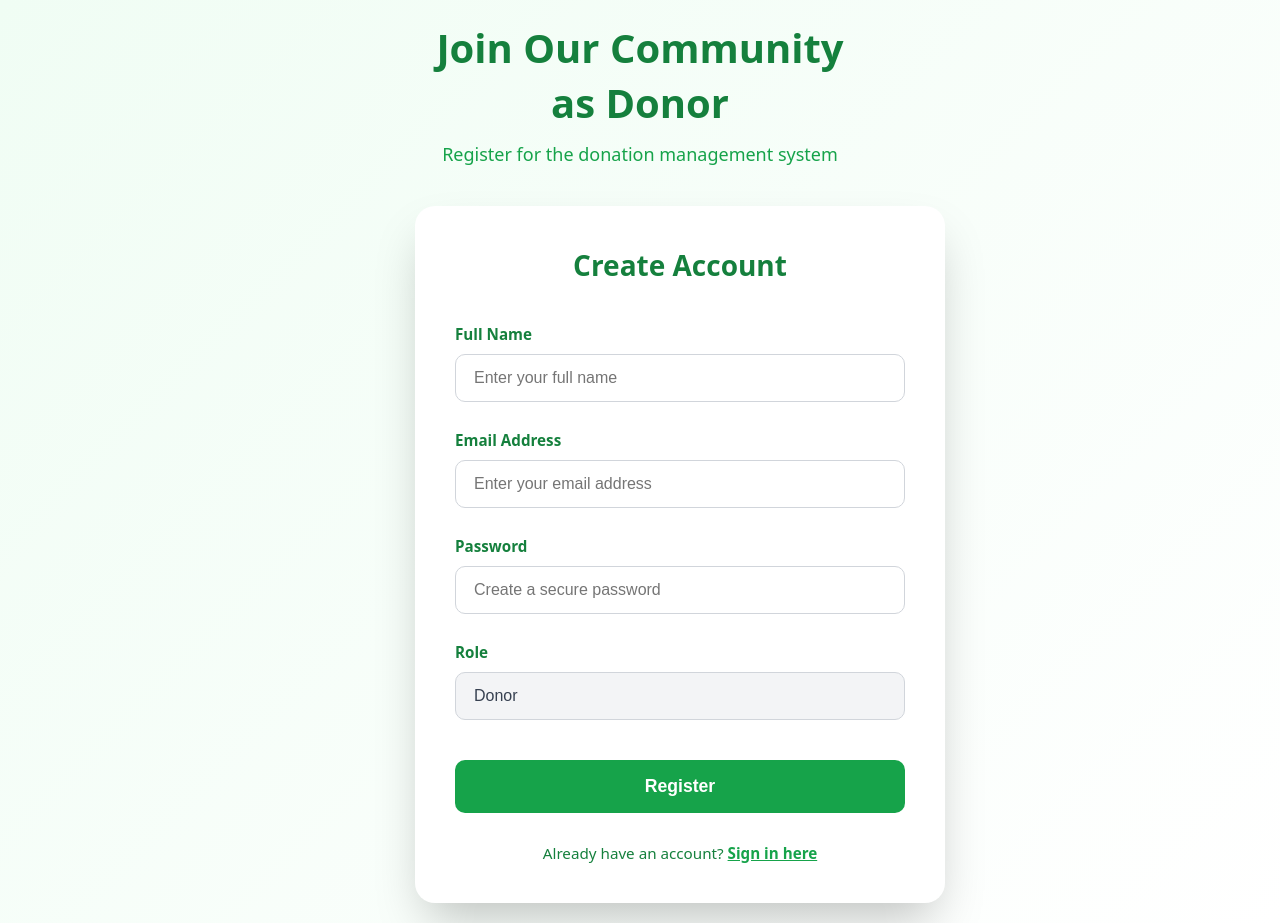
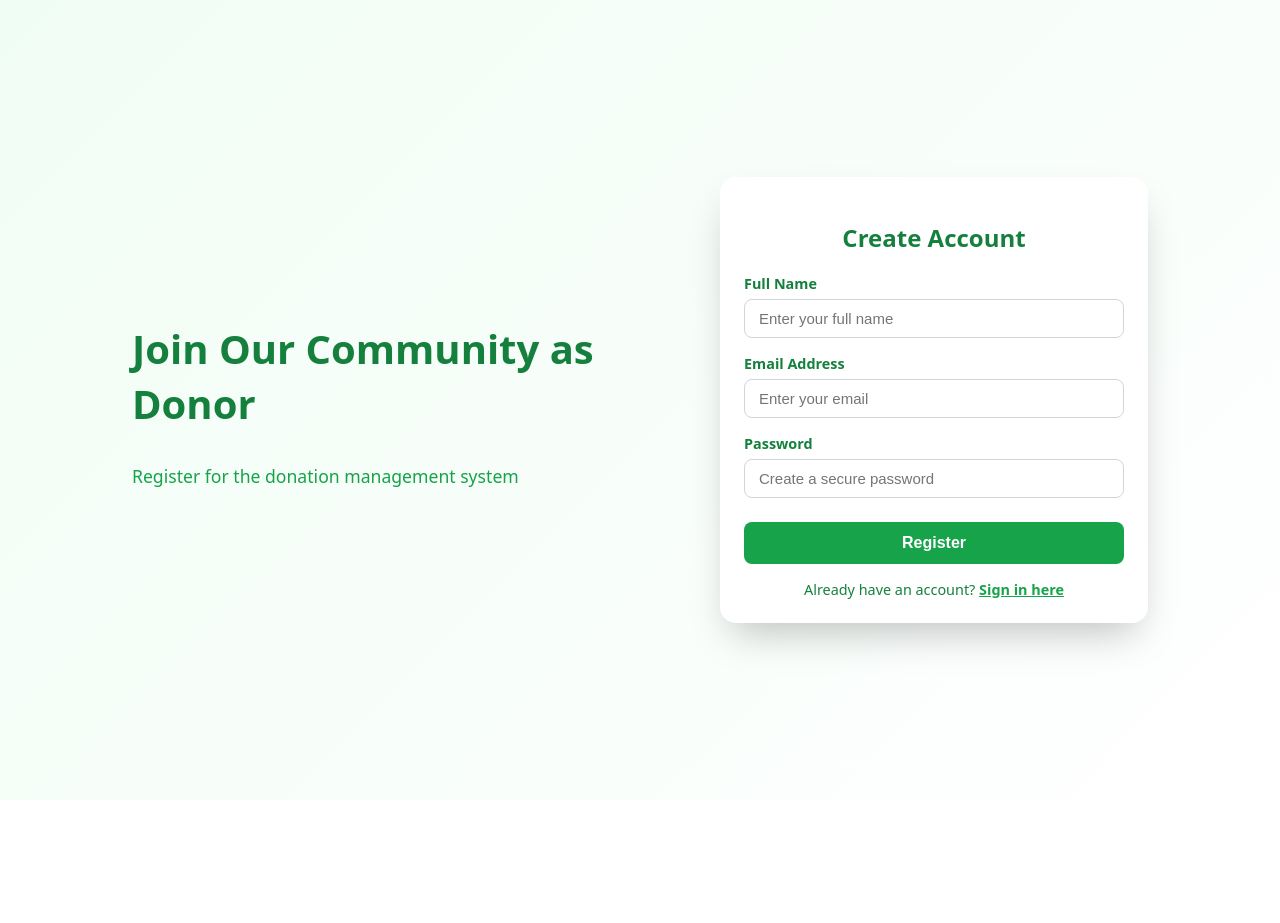
Before and after one commit to adrita06/Kindle_Hope, a React (Create React App) app in the folder frontend/: page /register in a window 1280 px wide. After the commit the page ends 800 px from the top, so only its background shows below. Built offline with nearby package versions, Linux system fonts and the light colour scheme.

Commit message:
modified the look of register and login

```diff
--- a/frontend/src/components/login-form.js
+++ b/frontend/src/components/login-form.js
@@ -1,154 +1,145 @@
-import React, { useState } from "react"
+import React, { useState } from "react";
 
 export function LoginForm() {
-  const [email, setEmail] = useState("")
-  const [password, setPassword] = useState("")
-  const [message, setMessage] = useState("")
-  const [isSuccess, setIsSuccess] = useState(false)
-  const [isLoading, setIsLoading] = useState(false)
+  const [email, setEmail] = useState("");
+  const [password, setPassword] = useState("");
+  const [message, setMessage] = useState("");
+  const [isSuccess, setIsSuccess] = useState(false);
+  const [isLoading, setIsLoading] = useState(false);
 
   const handleSubmit = async (e) => {
-    e.preventDefault()
-    setIsLoading(true)
-    setMessage("")
+    e.preventDefault();
+    setIsLoading(true);
+    setMessage("");
 
     try {
       const res = await fetch("http://localhost:5000/api/auth/login", {
         method: "POST",
         headers: { "Content-Type": "application/json" },
         body: JSON.stringify({ email, password }),
-      })
+      });
 
-      const data = await res.json()
+      const data = await res.json();
 
       if (!res.ok) {
-        setMessage(data.message || "Login failed")
-        setIsSuccess(false)
+        setMessage(data.message || "Login failed");
+        setIsSuccess(false);
       } else {
-        setMessage("Login successful! Redirecting...")
-        setIsSuccess(true)
-        setEmail("")
-        setPassword("")
+        setMessage("Login successful! Redirecting...");
+        setIsSuccess(true);
+        setEmail("");
+        setPassword("");
         // TODO: handle redirect / token save
       }
     } catch (err) {
-      console.error("Error:", err)
-      setMessage("Something went wrong. Please check the backend.")
-      setIsSuccess(false)
+      console.error("Error:", err);
+      setMessage("Something went wrong. Please check the backend.");
+      setIsSuccess(false);
     } finally {
-      setIsLoading(false)
+      setIsLoading(false);
     }
-  }
+  };
 
-  // --- Styles (same vibe as register) ---
+  // --- Matching Compact Styles ---
   const containerStyle = {
-    minHeight: "100vh",
-    background: "linear-gradient(135deg, #f0fdf4 0%, #ffffff 100%)",
+    height: "100vh",
+    width: "100vw",
     display: "flex",
     alignItems: "center",
     justifyContent: "center",
+    background: "linear-gradient(135deg, #f0fdf4 0%, #ffffff 100%)",
+    fontFamily: "system-ui, -apple-system, sans-serif",
+    overflow: "hidden",
     padding: "20px",
-    fontFamily: "system-ui, -apple-system, sans-serif"
-  }
+    boxSizing: "border-box"
+  };
 
-  const wrapperStyle = { width: "100%", maxWidth: "450px" }
+  const wrapperStyle = { width: "100%", maxWidth: "380px" };
 
-  const headerStyle = { textAlign: "center", marginBottom: "40px" }
+  const headerStyle = { textAlign: "center", marginBottom: "20px" };
 
-  const titleStyle = {
-    fontSize: "2.5rem",
-    fontWeight: "bold",
-    color: "#15803d",
-    margin: "0 0 12px 0"
-  }
-
-  const subtitleStyle = {
-    color: "#16a34a",
-    fontSize: "1.125rem",
-    margin: "0"
-  }
+  const titleStyle = { fontSize: "2.5rem", fontWeight: "bold", color: "#15803d", margin: "0 0 12px 0" };
+  const subtitleStyle = { color: "#16a34a", fontSize: "1.1rem", margin: "0" };
 
   const cardStyle = {
     backgroundColor: "white",
-    borderRadius: "20px",
-    boxShadow: "0 25px 50px -12px rgba(0, 0, 0, 0.25)",
-    padding: "40px",
-    width: "100%"
-  }
+    borderRadius: "16px",
+    boxShadow: "0 20px 40px -12px rgba(0,0,0,0.25)",
+    padding: "24px",
+    width: "100%",
+    height: "fit-content"
+  };
 
   const formTitleStyle = {
-    fontSize: "1.75rem",
+    fontSize: "1.5rem",
     fontWeight: "bold",
     color: "#15803d",
     textAlign: "center",
-    margin: "0 0 40px 0"
-  }
+    marginBottom: "20px"
+  };
 
-  const inputGroupStyle = { marginBottom: "28px" }
-
+  const inputGroupStyle = { marginBottom: "16px" };
   const labelStyle = {
     display: "block",
-    fontSize: "0.95rem",
+    fontSize: "0.9rem",
     fontWeight: "600",
     color: "#15803d",
-    marginBottom: "10px"
-  }
+    marginBottom: "6px"
+  };
 
   const inputStyle = {
     width: "100%",
-    padding: "14px 18px",
+    padding: "10px 14px",
     border: "1px solid #d1d5db",
-    borderRadius: "10px",
-    fontSize: "16px",
+    borderRadius: "8px",
+    fontSize: "15px",
     outline: "none",
     transition: "all 0.2s ease-in-out",
     color: "#374151",
     boxSizing: "border-box"
-  }
+  };
 
-  const inputFocusStyle = {
-    borderColor: "#16a34a",
-    boxShadow: "0 0 0 3px rgba(22, 163, 74, 0.1)"
-  }
+  const inputFocusStyle = { borderColor: "#16a34a", boxShadow: "0 0 0 3px rgba(22,163,74,0.1)" };
 
   const buttonStyle = {
     width: "100%",
     backgroundColor: isLoading ? "#9ca3af" : "#16a34a",
     color: "white",
     fontWeight: "600",
-    padding: "16px 20px",
-    borderRadius: "10px",
+    padding: "12px 16px",
+    borderRadius: "8px",
     border: "none",
     cursor: isLoading ? "not-allowed" : "pointer",
     transition: "all 0.2s ease-in-out",
-    marginTop: "12px",
-    fontSize: "1.1rem"
-  }
+    marginTop: "8px",
+    fontSize: "1rem"
+  };
 
   const linkContainerStyle = {
     textAlign: "center",
-    marginTop: "30px",
+    marginTop: "16px",
     color: "#15803d",
-    fontSize: "0.95rem"
-  }
+    fontSize: "0.9rem"
+  };
 
   const linkStyle = {
     fontWeight: "600",
     color: "#16a34a",
     textDecoration: "underline",
     cursor: "pointer"
-  }
+  };
 
   const messageStyle = {
-    marginBottom: "28px",
-    padding: "16px 20px",
-    borderRadius: "10px",
+    marginBottom: "16px",
+    padding: "10px 14px",
+    borderRadius: "8px",
     fontWeight: "500",
     backgroundColor: isSuccess ? "#dcfce7" : "#fef2f2",
     color: isSuccess ? "#15803d" : "#dc2626",
     border: `1px solid ${isSuccess ? "#bbf7d0" : "#fecaca"}`,
-    textAlign: "center"
-  }
+    textAlign: "center",
+    fontSize: "0.9rem"
+  };
 
   return (
     <div style={containerStyle}>
@@ -160,10 +151,8 @@ export function LoginForm() {
 
         <div style={cardStyle}>
           <h2 style={formTitleStyle}>Sign In</h2>
-
           {message && <div style={messageStyle}>{message}</div>}
-
-          <form onSubmit={handleSubmit}>
+          <div onSubmit={handleSubmit}>
             <div style={inputGroupStyle}>
               <label style={labelStyle}>Email Address</label>
               <input
@@ -172,15 +161,14 @@ export function LoginForm() {
                 onChange={(e) => setEmail(e.target.value)}
                 required
                 style={inputStyle}
-                placeholder="Enter your email address"
+                placeholder="Enter your email"
                 onFocus={(e) => Object.assign(e.target.style, inputFocusStyle)}
                 onBlur={(e) => {
-                  e.target.style.borderColor = "#d1d5db"
-                  e.target.style.boxShadow = "none"
+                  e.target.style.borderColor = "#d1d5db";
+                  e.target.style.boxShadow = "none";
                 }}
               />
             </div>
-
             <div style={inputGroupStyle}>
               <label style={labelStyle}>Password</label>
               <input
@@ -192,8 +180,8 @@ export function LoginForm() {
                 placeholder="Enter your password"
                 onFocus={(e) => Object.assign(e.target.style, inputFocusStyle)}
                 onBlur={(e) => {
-                  e.target.style.borderColor = "#d1d5db"
-                  e.target.style.boxShadow = "none"
+                  e.target.style.borderColor = "#d1d5db";
+                  e.target.style.boxShadow = "none";
                 }}
               />
             </div>
@@ -202,29 +190,22 @@ export function LoginForm() {
               type="submit"
               disabled={isLoading}
               style={buttonStyle}
+              onClick={handleSubmit}
               onMouseOver={(e) => {
-                if (!isLoading) {
-                  e.target.style.backgroundColor = "#15803d"
-                }
+                if (!isLoading) e.target.style.backgroundColor = "#15803d";
               }}
               onMouseOut={(e) => {
-                if (!isLoading) {
-                  e.target.style.backgroundColor = "#16a34a"
-                }
+                if (!isLoading) e.target.style.backgroundColor = "#16a34a";
               }}
             >
               {isLoading ? "Signing In..." : "Login"}
             </button>
-          </form>
-
+          </div>
           <div style={linkContainerStyle}>
-            Don’t have an account?{" "}
-            <a href="/register" style={linkStyle}>
-              Register here
-            </a>
+            Don't have an account? <a href="/register" style={linkStyle}>Register here</a>
           </div>
         </div>
       </div>
     </div>
-  )
+  );
 }
--- a/frontend/src/components/register-form.js
+++ b/frontend/src/components/register-form.js
@@ -1,185 +1,165 @@
-import React, { useState } from "react"
+import React, { useState } from "react";
 
 export function RegisterForm() {
-  const [name, setName] = useState("")
-  const [email, setEmail] = useState("")
-  const [password, setPassword] = useState("")
-  const [role, setRole] = useState("Donor")
-  const [message, setMessage] = useState("")
-  const [isSuccess, setIsSuccess] = useState(false)
-  const [isLoading, setIsLoading] = useState(false)
+  const [name, setName] = useState("");
+  const [email, setEmail] = useState("");
+  const [password, setPassword] = useState("");
+  const [role, setRole] = useState("Donor");
+  const [message, setMessage] = useState("");
+  const [isSuccess, setIsSuccess] = useState(false);
+  const [isLoading, setIsLoading] = useState(false);
 
   const handleSubmit = async (e) => {
-    e.preventDefault()
-    setIsLoading(true)
-    setMessage("")
+    e.preventDefault();
+    setIsLoading(true);
+    setMessage("");
 
     try {
       const res = await fetch("http://localhost:5000/api/auth/register", {
         method: "POST",
         headers: { "Content-Type": "application/json" },
         body: JSON.stringify({ name, email, password, role }),
-      })
-
-      const data = await res.json()
-
+      });
+      const data = await res.json();
       if (!res.ok) {
-        setMessage(data.message || "Registration failed")
-        setIsSuccess(false)
+        setMessage(data.message || "Registration failed");
+        setIsSuccess(false);
       } else {
-        setMessage("Registration successful!")
-        setIsSuccess(true)
-        setName("")
-        setEmail("")
-        setPassword("")
-        setRole("Donor")
+        setMessage("Registration successful!");
+        setIsSuccess(true);
+        setName("");
+        setEmail("");
+        setPassword("");
+        setRole("Donor");
       }
     } catch (err) {
-      console.error("Error:", err)
-      setMessage("Something went wrong. Please check the backend.")
-      setIsSuccess(false)
+      console.error("Error:", err);
+      setMessage("Something went wrong. Please check the backend.");
+      setIsSuccess(false);
     } finally {
-      setIsLoading(false)
+      setIsLoading(false);
     }
-  }
+  };
 
+  // --- Compact Styles ---
   const containerStyle = {
-    minHeight: "100vh",
-    background: "linear-gradient(135deg, #f0fdf4 0%, #ffffff 100%)",
+    height: "100vh",
+    width: "100vw",
     display: "flex",
     alignItems: "center",
     justifyContent: "center",
+    background: "linear-gradient(135deg, #f0fdf4 0%, #ffffff 100%)",
+    fontFamily: "system-ui, -apple-system, sans-serif",
+    overflow: "hidden",
     padding: "20px",
-    fontFamily: "system-ui, -apple-system, sans-serif"
-  }
+    boxSizing: "border-box"
+  };
 
-  const wrapperStyle = {
-    width: "100%",
-    maxWidth: "450px"
-  }
+  const leftStyle = {
+    flex: 1,
+    paddingRight: "30px",
+    display: "flex",
+    flexDirection: "column",
+    justifyContent: "center",
+    color: "#15803d",
+    maxWidth: "45%"
+  };
 
-  const headerStyle = {
-    textAlign: "center",
-    marginBottom: "40px"
-  }
+  const titleStyle = { fontSize: "2.5rem", fontWeight: "bold", marginBottom: "15px" };
+  const subtitleStyle = { fontSize: "1.1rem", color: "#16a34a" };
 
-  const titleStyle = {
-    fontSize: "2.5rem",
-    fontWeight: "bold",
-    color: "#15803d",
-    marginBottom: "12px",
-    margin: "0 0 12px 0"
-  }
-
-  const subtitleStyle = {
-    color: "#16a34a",
-    fontSize: "1.125rem",
-    margin: "0"
-  }
-
-  const cardStyle = {
+  const rightStyle = {
+    flex: 1,
+    maxWidth: "380px",
     backgroundColor: "white",
-    borderRadius: "20px",
-    boxShadow: "0 25px 50px -12px rgba(0, 0, 0, 0.25)",
-    padding: "40px",
-    width: "100%"
-  }
+    borderRadius: "16px",
+    boxShadow: "0 20px 40px -12px rgba(0,0,0,0.25)",
+    padding: "24px",
+    height: "fit-content"
+  };
 
   const formTitleStyle = {
-    fontSize: "1.75rem",
+    fontSize: "1.5rem",
     fontWeight: "bold",
     color: "#15803d",
     textAlign: "center",
-    marginBottom: "40px",
-    margin: "0 0 40px 0"
-  }
+    marginBottom: "20px"
+  };
 
-  const inputGroupStyle = {
-    marginBottom: "28px"
-  }
-
+  const inputGroupStyle = { marginBottom: "16px" };
   const labelStyle = {
     display: "block",
-    fontSize: "0.95rem",
+    fontSize: "0.9rem",
     fontWeight: "600",
     color: "#15803d",
-    marginBottom: "10px"
-  }
+    marginBottom: "6px"
+  };
 
   const inputStyle = {
     width: "100%",
-    padding: "14px 18px",
+    padding: "10px 14px",
     border: "1px solid #d1d5db",
-    borderRadius: "10px",
-    fontSize: "16px",
+    borderRadius: "8px",
+    fontSize: "15px",
     outline: "none",
     transition: "all 0.2s ease-in-out",
     color: "#374151",
     boxSizing: "border-box"
-  }
+  };
 
-  const inputFocusStyle = {
-    borderColor: "#16a34a",
-    boxShadow: "0 0 0 3px rgba(22, 163, 74, 0.1)"
-  }
+  const inputFocusStyle = { borderColor: "#16a34a", boxShadow: "0 0 0 3px rgba(22,163,74,0.1)" };
 
   const buttonStyle = {
     width: "100%",
     backgroundColor: isLoading ? "#9ca3af" : "#16a34a",
     color: "white",
     fontWeight: "600",
-    padding: "16px 20px",
-    borderRadius: "10px",
+    padding: "12px 16px",
+    borderRadius: "8px",
     border: "none",
     cursor: isLoading ? "not-allowed" : "pointer",
     transition: "all 0.2s ease-in-out",
-    marginTop: "12px",
-    fontSize: "1.1rem"
-  }
+    marginTop: "8px",
+    fontSize: "1rem"
+  };
 
   const linkContainerStyle = {
     textAlign: "center",
-    marginTop: "30px",
+    marginTop: "16px",
     color: "#15803d",
-    fontSize: "0.95rem"
-  }
+    fontSize: "0.9rem"
+  };
 
   const linkStyle = {
     fontWeight: "600",
     color: "#16a34a",
     textDecoration: "underline",
     cursor: "pointer"
-  }
+  };
 
   const messageStyle = {
-    marginBottom: "28px",
-    padding: "16px 20px",
-    borderRadius: "10px",
+    marginBottom: "16px",
+    padding: "10px 14px",
+    borderRadius: "8px",
     fontWeight: "500",
     backgroundColor: isSuccess ? "#dcfce7" : "#fef2f2",
     color: isSuccess ? "#15803d" : "#dc2626",
     border: `1px solid ${isSuccess ? "#bbf7d0" : "#fecaca"}`,
-    textAlign: "center"
-  }
+    textAlign: "center",
+    fontSize: "0.9rem"
+  };
 
   return (
     <div style={containerStyle}>
-      <div style={wrapperStyle}>
-        <div style={headerStyle}>
+      <div style={leftStyle}>
         <h1 style={titleStyle}>Join Our Community as Donor</h1>
         <p style={subtitleStyle}>Register for the donation management system</p>
       </div>
 
-        <div style={cardStyle}>
+      <div style={rightStyle}>
         <h2 style={formTitleStyle}>Create Account</h2>
-
-          {message && (
-            <div style={messageStyle}>
-              {message}
-            </div>
-          )}
-
-          <form onSubmit={handleSubmit}>
+        {message && <div style={messageStyle}>{message}</div>}
+        <div onSubmit={handleSubmit}>
           <div style={inputGroupStyle}>
             <label style={labelStyle}>Full Name</label>
             <input
@@ -191,12 +171,11 @@ export function RegisterForm() {
               placeholder="Enter your full name"
               onFocus={(e) => Object.assign(e.target.style, inputFocusStyle)}
               onBlur={(e) => {
-                  e.target.style.borderColor = "#d1d5db"
-                  e.target.style.boxShadow = "none"
+                e.target.style.borderColor = "#d1d5db";
+                e.target.style.boxShadow = "none";
               }}
             />
           </div>
-
           <div style={inputGroupStyle}>
             <label style={labelStyle}>Email Address</label>
             <input
@@ -205,15 +184,14 @@ export function RegisterForm() {
               onChange={(e) => setEmail(e.target.value)}
               required
               style={inputStyle}
-                placeholder="Enter your email address"
+              placeholder="Enter your email"
               onFocus={(e) => Object.assign(e.target.style, inputFocusStyle)}
               onBlur={(e) => {
-                  e.target.style.borderColor = "#d1d5db"
-                  e.target.style.boxShadow = "none"
+                e.target.style.borderColor = "#d1d5db";
+                e.target.style.boxShadow = "none";
               }}
             />
           </div>
-
           <div style={inputGroupStyle}>
             <label style={labelStyle}>Password</label>
             <input
@@ -225,49 +203,20 @@ export function RegisterForm() {
               placeholder="Create a secure password"
               onFocus={(e) => Object.assign(e.target.style, inputFocusStyle)}
               onBlur={(e) => {
-                  e.target.style.borderColor = "#d1d5db"
-                  e.target.style.boxShadow = "none"
+                e.target.style.borderColor = "#d1d5db";
+                e.target.style.boxShadow = "none";
               }}
             />
           </div>
 
-            <div style={inputGroupStyle}>
-              <label style={labelStyle}>Role</label>
-              <input
-                type="text"
-                value={role}
-                readOnly
-                style={{...inputStyle, backgroundColor: "#f3f4f6"}}
-              />
-            </div>
-
-            <button
-              type="submit"
-              disabled={isLoading}
-              style={buttonStyle}
-              onMouseOver={(e) => {
-                if (!isLoading) {
-                  e.target.style.backgroundColor = "#15803d"
-                }
-              }}
-              onMouseOut={(e) => {
-                if (!isLoading) {
-                  e.target.style.backgroundColor = "#16a34a"
-                }
-              }}
-            >
+          <button type="submit" disabled={isLoading} style={buttonStyle} onClick={handleSubmit}>
             {isLoading ? "Creating Account..." : "Register"}
           </button>
-          </form>
-
+        </div>
         <div style={linkContainerStyle}>
-            Already have an account?{" "}
-            <a href="/login" style={linkStyle}>
-              Sign in here
-            </a>
+          Already have an account? <a href="/login" style={linkStyle}>Sign in here</a>
         </div>
       </div>
     </div>
-    </div>
-  )
+  );
 }
```
Also changed, not shown: 1 other file (tests, documents, lock files or other folders). Lines whose indentation alone changed are shown as unchanged.
